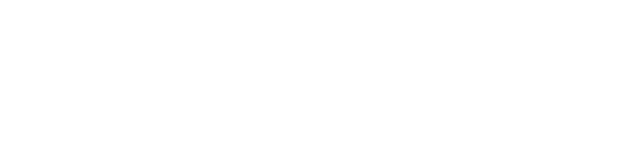
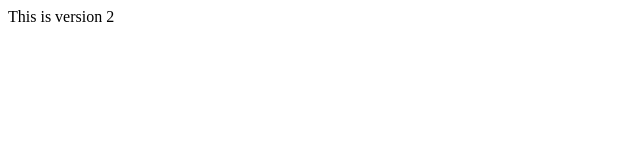
Before and after one commit to sukanta-biswal/myremoterepo, a plain HTML site: page index.html in a window 1280 px wide. Shown: the whole page, without its empty margins (0-640 px from the left). Drawn offline with Linux system fonts and the light colour scheme.

Commit message:
V2 of index.html

```diff
--- a/index.html
+++ b/index.html
@@ -6,6 +6,6 @@
     <title>Document</title>
 </head>
 <body>
-
+    <h> This is version 2 </h>
 </body>
 </html>
```
